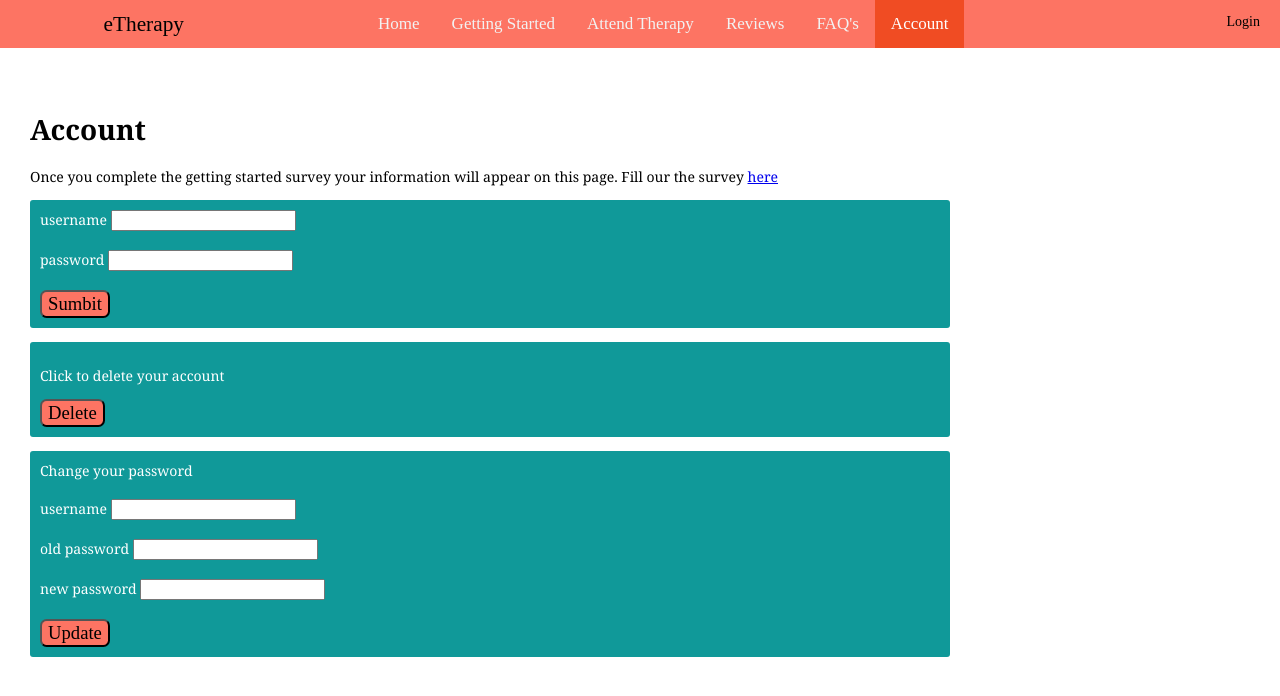
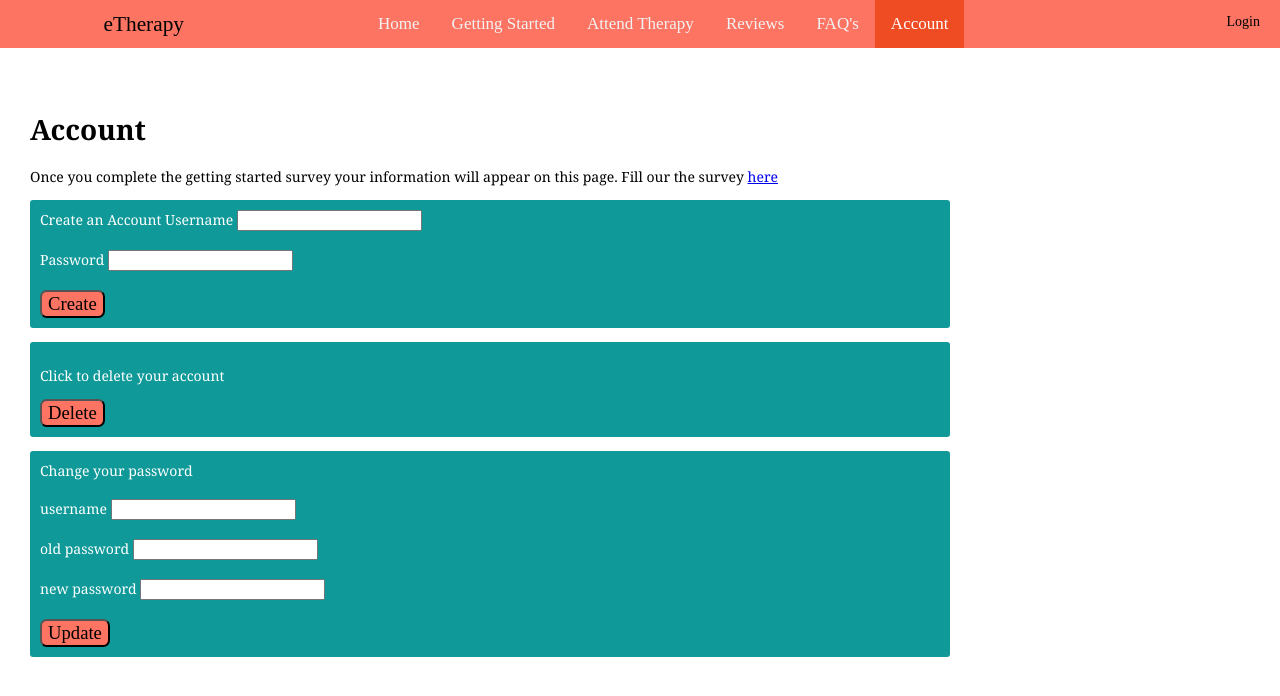
Before and after one commit to francescaansell/Group-Web-App, a website: page public/account.html in a window 1280 px wide. Drawn offline with Linux system fonts and the light colour scheme.

Commit message:
Tweaking account page

```diff
--- a/public/account.html
+++ b/public/account.html
@@ -27,9 +27,10 @@
 
 
         <form method="post" action="/create">
-            username <input type="text" name="username"><br><br>
-            password <input type="password" name="password"><br><br>
-            <input type="submit" value="Sumbit" id="submit">
+            Create an Account
+            Username <input type="text" name="username"><br><br>
+            Password <input type="password" name="password"><br><br>
+            <input type="submit" value="Create" id="submit">
         </form>
 
 
```
